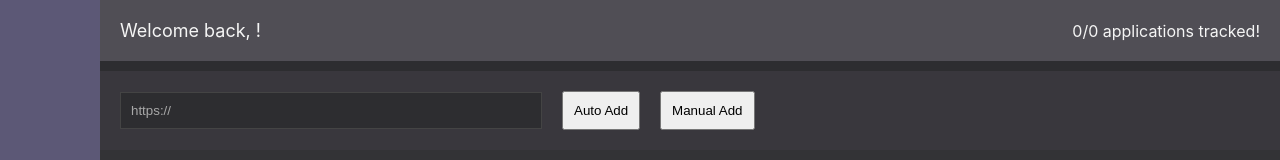
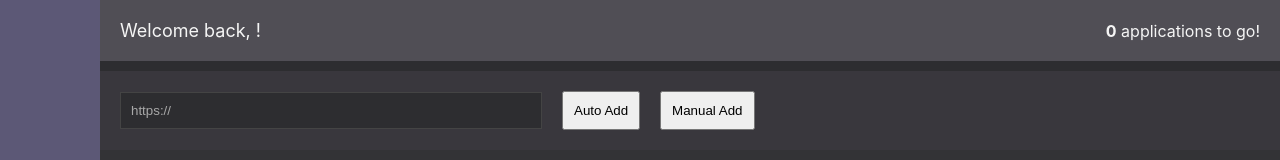
Before and after one commit to JMcCaslinDev/job-app-tracker, a React (Create React App) app in the folder client/: page /dashboard in a window 1280 px wide. Shown: the top 160 px of the page. Built offline with nearby package versions, Linux system fonts and the light colour scheme; no server answers; sample sign-in values are in the browser's storage.

Commit message:
Updating welcome banner Goal Text

```diff
--- a/client/src/components/WelcomeBanner.js
+++ b/client/src/components/WelcomeBanner.js
@@ -9,7 +9,7 @@ const WelcomeBanner = ({ name, dailyGoal, applicationsLeft }) => {
         Welcome back, {name.firstName} {name.lastName}!
       </div>
       <div className="daily-goal">
-        {applicationsLeft}/{dailyGoal} applications tracked!
+        <strong>{applicationsLeft}</strong> applications to go!
       </div>
     </div>
   );
```
